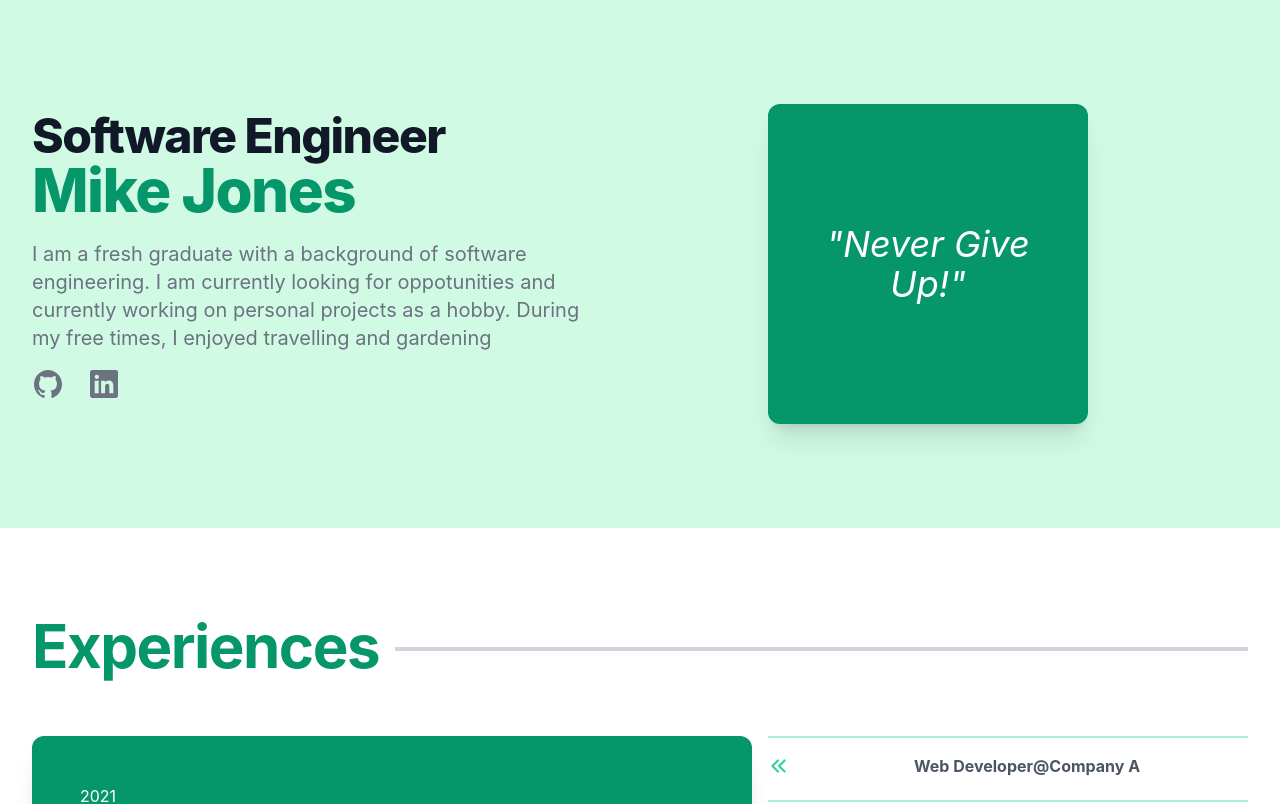
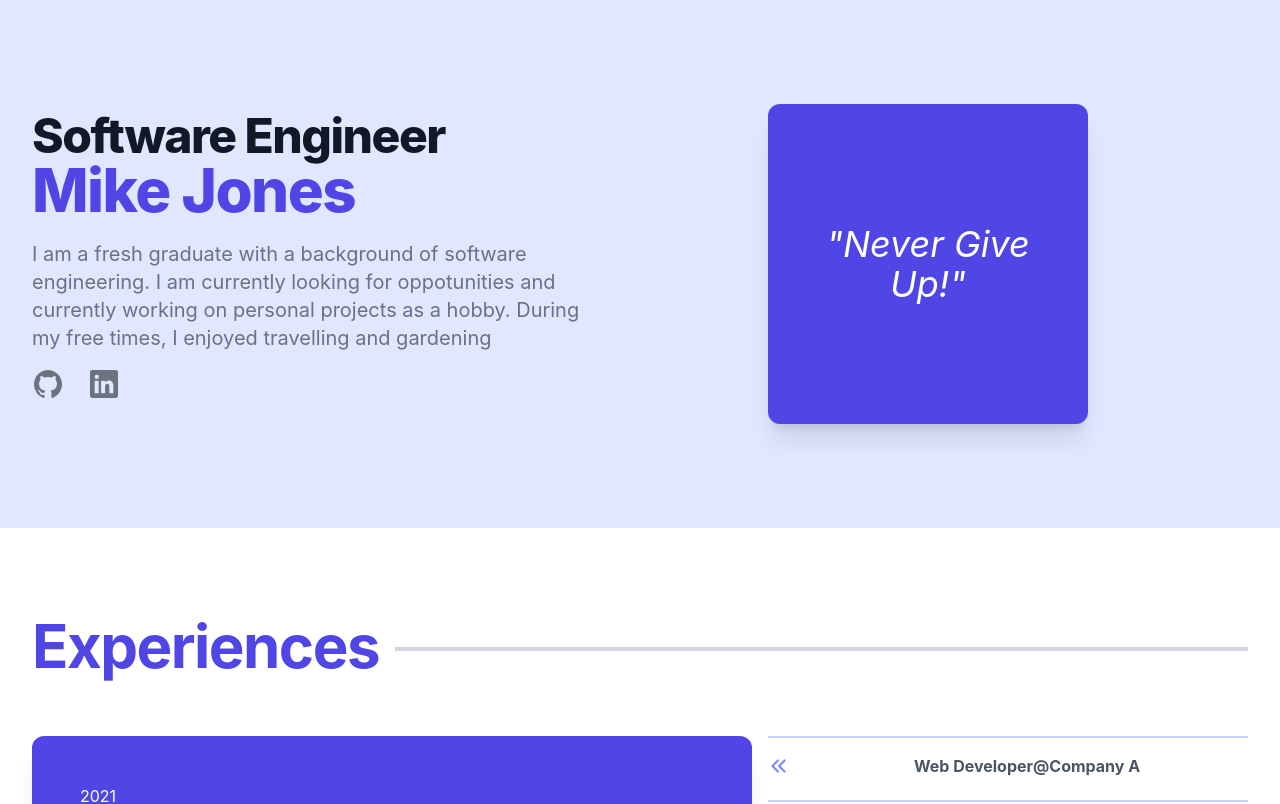
Before and after one commit to khaifahmi99/Serverless-Portfolio, a React (Create React App) app in the folder client/: page / in a window 1280 px wide. Shown: the top 804 px of the page. Built offline with nearby package versions, Linux system fonts and the light colour scheme.

Commit message:
feat: integrate profile meta with theme color
the setup will validate the valid colours passed as string, can be null or undefined fallback to indigo

```diff
--- a/client/src/constants/colors.ts
+++ b/client/src/constants/colors.ts
@@ -1,3 +1,6 @@
+export type ThemeColor = 'indigo' | 'sky' | 'emerald';
+export const THEME_COLORS = ['indigo', 'sky', 'emerald'];
+
 const COLORS = {
   sky: {
     text100: 'text-sky-100',
--- a/client/src/contexts/ThemeContext.tsx
+++ b/client/src/contexts/ThemeContext.tsx
@@ -1,5 +1,7 @@
 import { createContext, FC, useContext } from 'react';
-import COLORS from '../constants/colors';
+import COLORS, { ThemeColor, THEME_COLORS } from '../constants/colors';
+import metaFile from '../meta.json';
+import { Basic } from '../types/Basic';
 
 interface Theme {
     text100: string;
@@ -24,8 +26,13 @@ interface Theme {
     borderDark: string;
 }
 
-const defaultColor = 'emerald';
-const defaultThemeColor = COLORS[defaultColor];
+const isColorValid = (color: string) => THEME_COLORS.includes(color);
+
+const defaultProfile: Basic = metaFile;
+const defaultColor = defaultProfile.themeColor && isColorValid(defaultProfile.themeColor)
+  ? defaultProfile.themeColor
+  : 'indigo';
+const defaultThemeColor = COLORS[defaultColor as ThemeColor];
 
 const ThemeColorContext = createContext<Theme>(defaultThemeColor);
 
--- a/client/src/meta.json
+++ b/client/src/meta.json
@@ -11,6 +11,7 @@
     "linkedin": "https://www.linkedin.com/in/khaifahmi/",
     "twitter": null
   },
+  "themeColor": "invalid",
   "experiences": [
     {
       "role": "Web Developer",
--- a/client/src/profile.json
+++ b/client/src/profile.json
@@ -20,6 +20,8 @@
         "linkedin": "https://www.linkedin.com/in/khaifahmi/",
         "twitter": null
     },
+    "__themeColor__": "Currently, the themeColor can only be either 'emerald', 'sky' or 'indigo'. By default or in case of fall back, 'indigo' theme will be set. More colors will be supported in the future",
+    "themeColor": "invalid",
     "__experiences__": {
         "__description__": "Required field, set it to an empty array 'experiences: []' if it is not relevant. This section will be hidden if it is set an empty array.",
         "__wide_screen__": "All experiences will be shown",
--- a/client/src/types/Basic.ts
+++ b/client/src/types/Basic.ts
@@ -11,4 +11,5 @@ export interface Basic {
         linkedin?: string | null | undefined;
         twitter?: string | null | undefined;
     };
+    themeColor?: string | null | undefined;
 }
```
